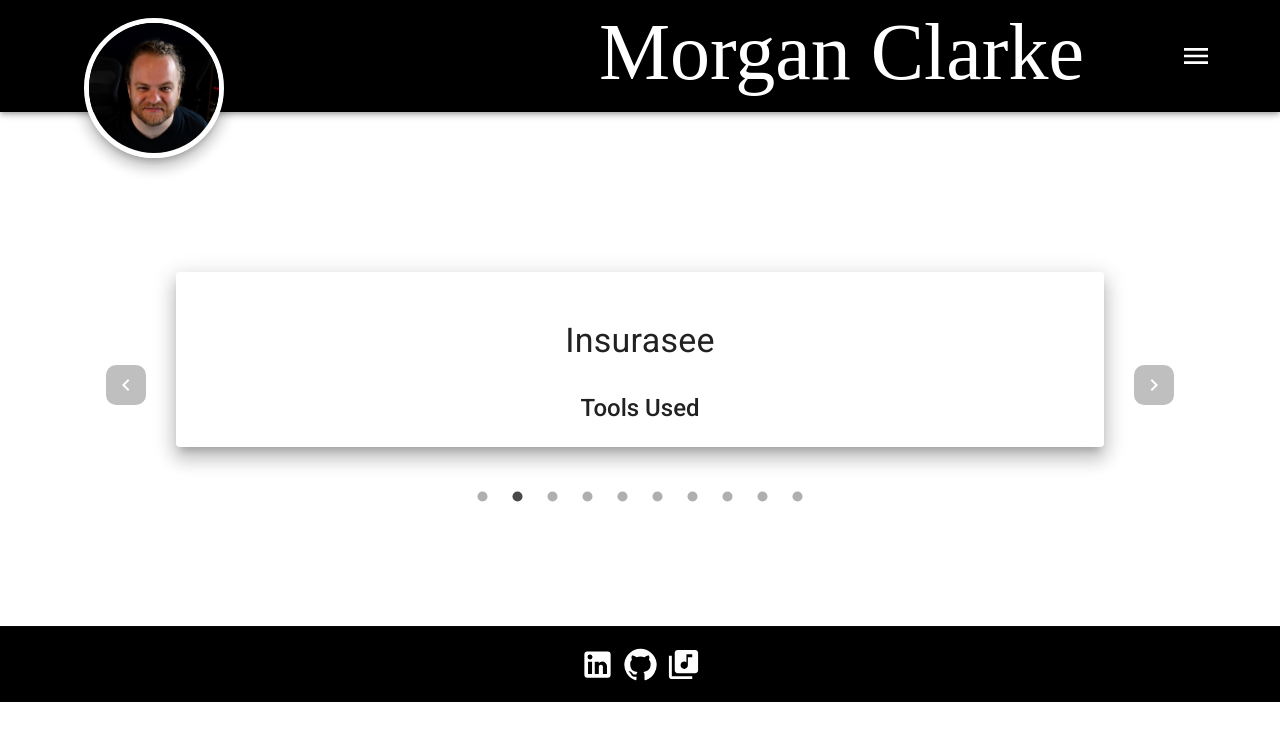
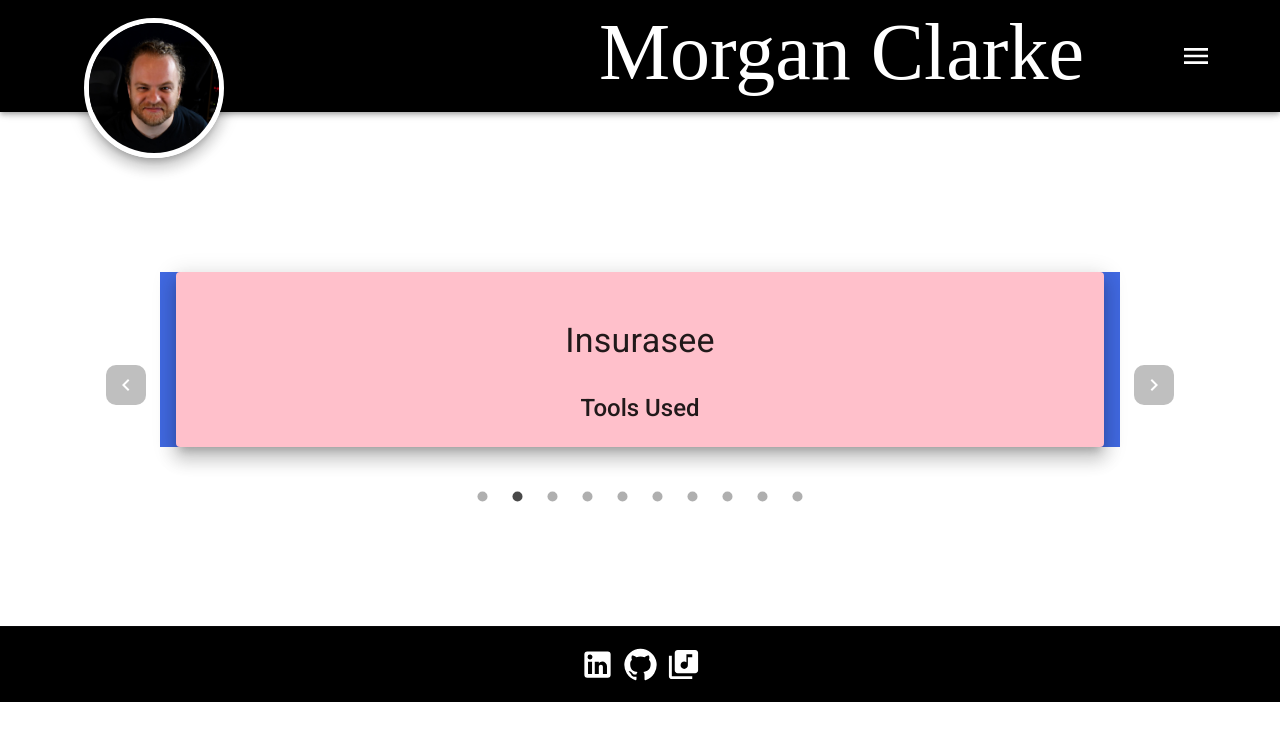
Before and after one commit to morgs999/my-portfolio, a React (Vite) app: page /portfolio in a window 1280 px wide. Shown: the top 740 px of the page. Built offline with nearby package versions, Linux system fonts and the light colour scheme; a web font is replaced by a local one.

Commit message:
updating portfolio

```diff
--- a/app.css
+++ b/app.css
@@ -86,6 +86,10 @@
     align-items: center;
     justify-content: center; */
     width: 85%;
+}
+
+.royalblue {
+    background-color: royalblue;
 }
 
 .projectcard {
--- a/src/components/Project.jsx
+++ b/src/components/Project.jsx
@@ -1,11 +1,10 @@
-import { useState } from "react";
+import { useState, useEffect } from "react";
 import { FaGithub } from "react-icons/fa";
 import { RiExternalLinkFill } from "react-icons/ri";
 import { Card } from '@mui/joy';
 import { Paper, Typography } from '@mui/material';
-import { projects } from "../constants/projects";
 
-function Project({ project, index }) {
+function Project({ project, index, hideTools }) {
     const [toolsVisible, setToolsVisible] = useState(false);
     const toggleToolsVisibility = () => {
         setToolsVisible(!toolsVisible);
@@ -16,6 +15,11 @@ function Project({ project, index }) {
     const handleRepoIcon = (repoUrl) => {
         window.open(repoUrl, "_blank");
     };
+    useEffect(() => {
+        if (hideTools) {
+            setToolsVisible(false);
+        }
+    }, [hideTools]);
 
     // return (
     //     <>
@@ -47,11 +51,11 @@ function Project({ project, index }) {
     // )
     return (
         <>
-            <div key={index}>
+            <div key={index} className='royalblue'>
                 <Paper
                     elevation={12}
                     className='projectcard p-3 m-3 d-flex flex-column align-items-center justify-content-center'
-                    sx={{ flexGrow: 1 }}
+                    sx={{ flexGrow: 1, backgroundColor: 'pink' }}
 
                 >
                     <Typography variant='h4' className='p-3 m-3'>
--- a/src/constants/projects.jsx
+++ b/src/constants/projects.jsx
@@ -21,7 +21,6 @@ export const projects = {
         tools: {
             frontend: [<SiReact />, <SiBootstrap />,],
             backend: [<SiMongodb />, <SiExpress />, <SiNodedotjs />]
-
         }
     },
     mathmastery: {
--- a/src/pages/About.jsx
+++ b/src/pages/About.jsx
@@ -47,9 +47,9 @@ export default function About() {
                     <Experience />
                 </ScrollAnimation>
             </div >
-            <div>
+            {/* <div>
                 <Portfolio />
-            </div>
+            </div> */}
         </>
     )
 }
--- a/src/pages/Portfolio.jsx
+++ b/src/pages/Portfolio.jsx
@@ -1,13 +1,27 @@
+import { useState } from "react";
 import Project from "../components/Project";
 import Carousel from 'react-material-ui-carousel';
 import { projects } from "../constants/projects";
 
 
 export default function Portfolio() {
+    const [hideTools, setHideTools] = useState(false);
+
+    const handleSlideChange = () => {
+        setHideTools(true);
+        setTimeout(() => setHideTools(false), 0);
+    };
+
     return (
         <div className='d-flex flex-column align-items-center justify-content-center'>
             <Carousel className='projectcarousel'
-                sx={{ padding: '4rem', margin: '2rem' }}
+                sx={{
+                    padding: '4rem',
+                    margin: '2rem',
+                    display: 'flex',
+                    flexDirection: 'column',
+                    // minHeight: '100vh'
+                }}
                 navButtonsAlwaysVisible={true}
                 stopAutoPlayOnHover={true}
                 navButtonsProps={{
@@ -24,9 +38,10 @@ export default function Portfolio() {
                 indicatorContainerProps={{
                     style: { marginTop: '3rem' }
                 }}
+                onChange={handleSlideChange}
             >
                 {Object.entries(projects).map(([index, project]) => (
-                    <Project key={index} project={project} />
+                    <Project key={index} project={project} hideTools={hideTools} />
                 ))}
             </Carousel >
         </div >
```
